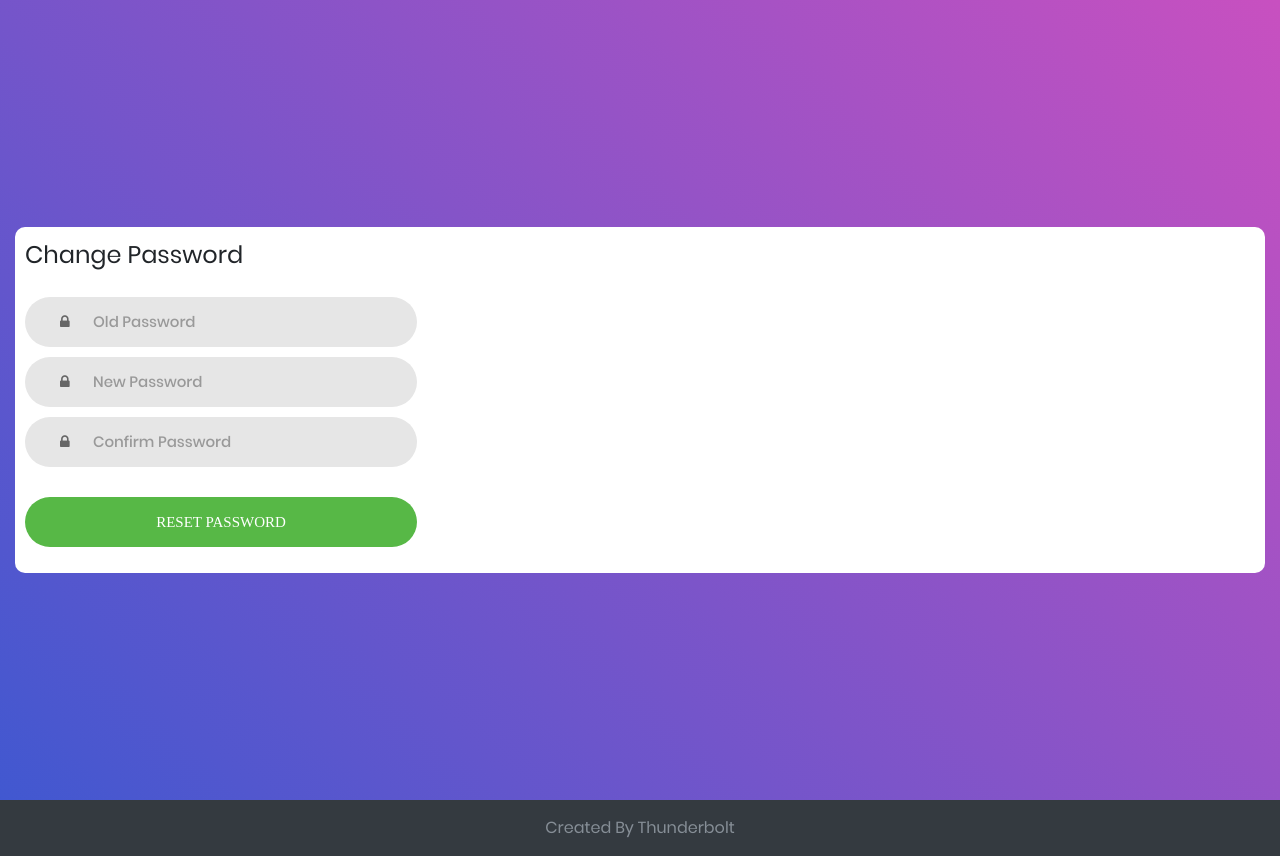
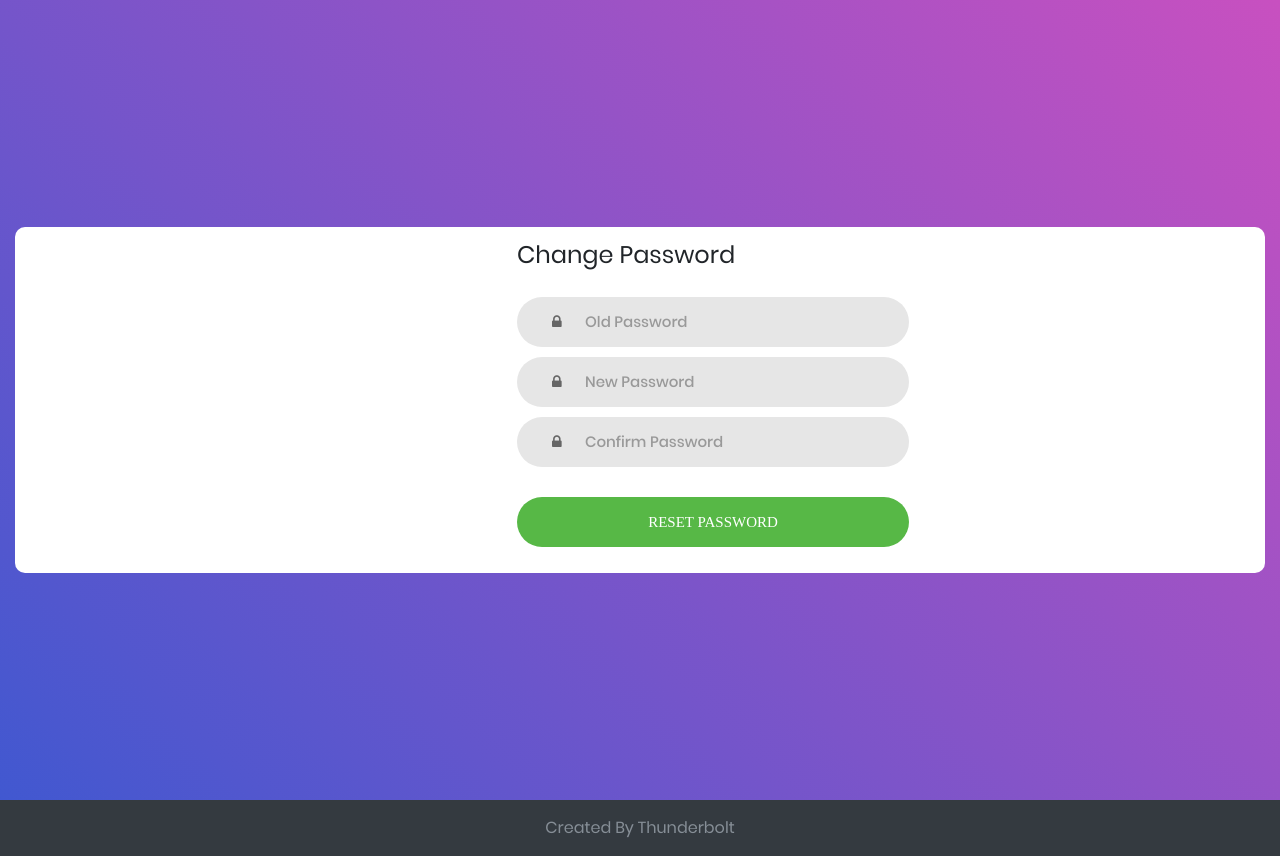
Before and after one commit to thunderbolt181/Blog, a Django app: page /password/ in a window 1280 px wide. Shown: the part 69-925 px from the top of the page. Run offline with Django 3.2, Linux system fonts and the light colour scheme; a user stored in the database is signed in; some libraries are stand-ins or nearby versions; some web fonts are replaced.

Commit message:
removing db.sqlite

```diff
--- a/requirements.txt
+++ /dev/null
@@ -1,6 +0,0 @@
-asgiref==3.4.1
-Django==3.2.12
-django-crispy-forms==1.12.0
-Pillow
-pytz==2021.1
-sqlparse==0.4.2
--- a/users/templates/users/change_password.html
+++ b/users/templates/users/change_password.html
@@ -1,7 +1,7 @@
 {% extends "blog/base.html" %}
 {% load crispy_forms_tags %}
 {% block content %}
-<form class="form-group" method="POST" enctype="mulltipart/form-data">
+<form class="form-group" style="margin-left: 40%;" method="POST" enctype="mulltipart/form-data">
     {% csrf_token %}
     <fieldset>
         <legend class='border-bottom mb-4'>Change Password</legend>
```
Also changed, not shown: db.sqlite3 (deleted).
